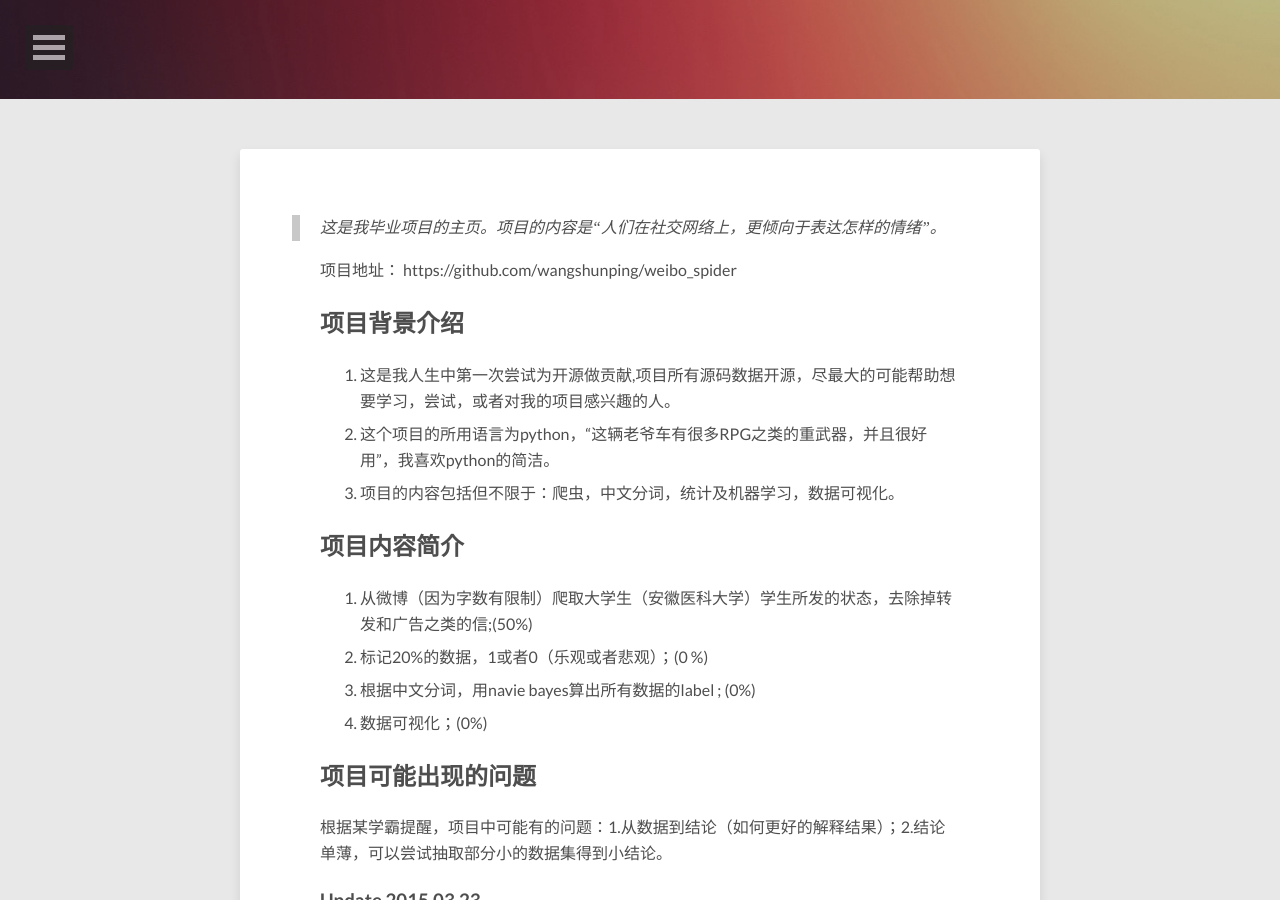
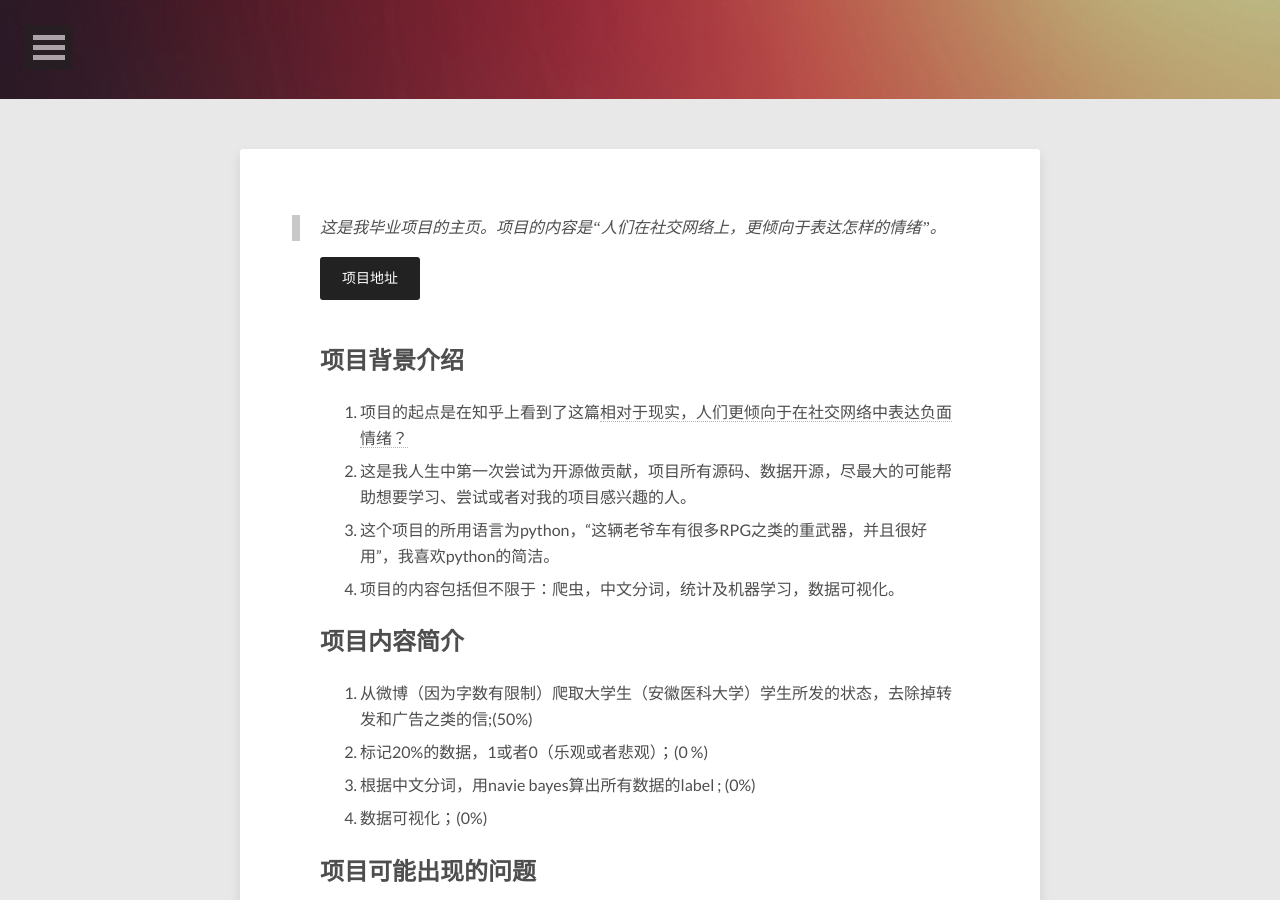
Before and after one commit to wangshunping/wangshunping.github.io, a Jekyll site: the page built from _posts/02.项目/2015-02-24-graduation-project.md, in a window 1280 px wide and 900 px high, scrolled down 301 px. Built offline with Jekyll 4.4.1, drawn with Linux system fonts in a browser that asks for light colours; nearby versions of some CDN libraries; comment, search, counter and statistics services are not loaded; some of the changed text lies outside the part shown.

Commit message:
modify graduate project

```diff
--- a/_config.yml
+++ b/_config.yml
@@ -1,4 +1,4 @@
-title:            "偏执狂"
+title:            "汪小小小小"
 description:      唯有偏执狂才能生存
 disqus_shortname: hpstrtheme
 reading_time:     true
--- a/_posts/02.项目/2015-02-24-graduation-project.md
+++ b/_posts/02.项目/2015-02-24-graduation-project.md
@@ -11,13 +11,14 @@ category: 项目
 
 > 这是我毕业项目的主页。项目的内容是“人们在社交网络上，更倾向于表达怎样的情绪”。
 
-项目地址： https://github.com/wangshunping/weibo_spider
+<div markdown="0"><a href="https://github.com/wangshunping/weibo_spider" class="btn">项目地址</a></div>
 
 ## 项目背景介绍
 
-  1. 这是我人生中第一次尝试为开源做贡献,项目所有源码数据开源，尽最大的可能帮助想要学习，尝试，或者对我的项目感兴趣的人。
-  2. 这个项目的所用语言为python，“这辆老爷车有很多RPG之类的重武器，并且很好用”，我喜欢python的简洁。
-  3. 项目的内容包括但不限于：爬虫，中文分词，统计及机器学习，数据可视化。
+  1. 项目的起点是在知乎上看到了这篇<a href="http://www.zhihu.com/question/27086370/answer/35356508">相对于现实，人们更倾向于在社交网络中表达负面情绪？</a>
+  2. 这是我人生中第一次尝试为开源做贡献，项目所有源码、数据开源，尽最大的可能帮助想要学习、尝试或者对我的项目感兴趣的人。
+  3. 这个项目的所用语言为python，“这辆老爷车有很多RPG之类的重武器，并且很好用”，我喜欢python的简洁。
+  4. 项目的内容包括但不限于：爬虫，中文分词，统计及机器学习，数据可视化。
 
 ## 项目内容简介
 
```
Also changed, not shown: _posts/2013-08-12#Sample-Link-Post.Md (deleted, +0 -10 lines), _posts/01.技术/2015-02-24-markdown-explame.md (renamed from _posts/01.技术/2015-02-24#markdown-explame.md), 11 other files.
